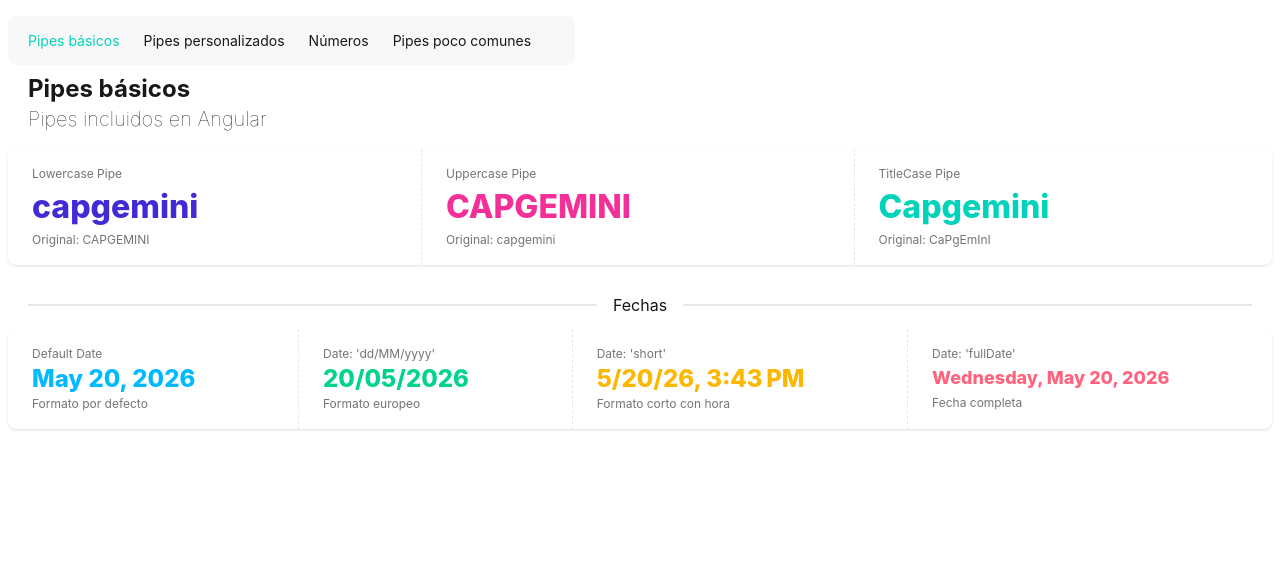
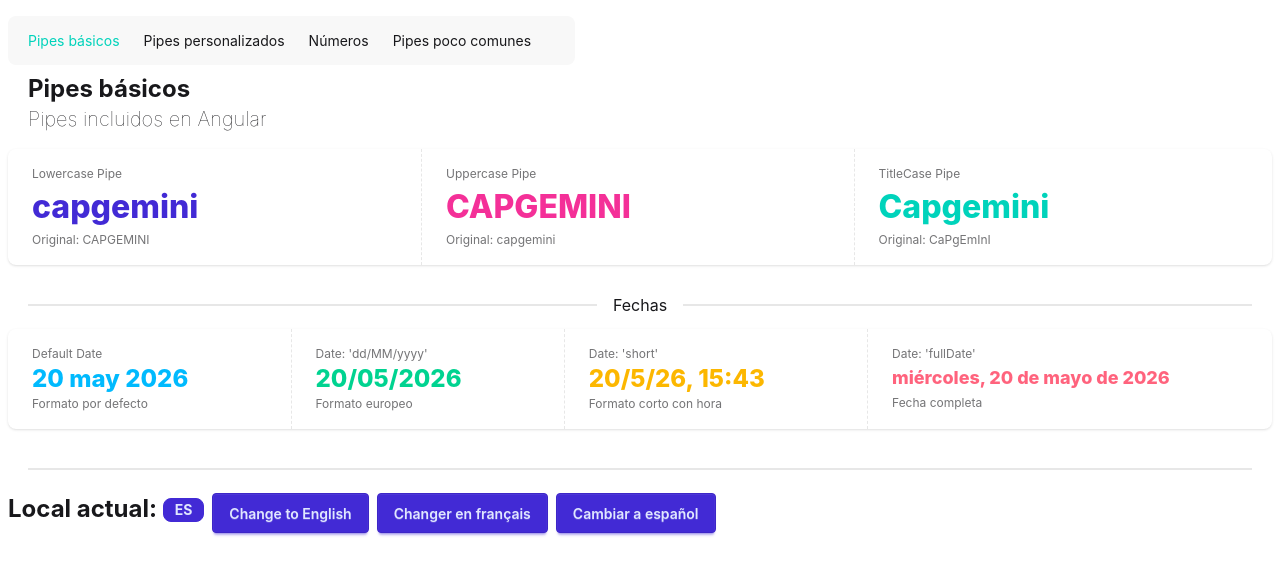
Before and after one commit to cesantaniello/05-pipes-app, an Angular app: page /basic in a window 1280 px wide. Shown: the top 574 px of the page. Built offline with nearby package versions, Linux system fonts and the light colour scheme.

Commit message:
Changing languages

```diff
--- a/src/app/app.config.ts
+++ b/src/app/app.config.ts
@@ -1,11 +1,24 @@
-import { ApplicationConfig, provideBrowserGlobalErrorListeners } from '@angular/core';
+import { ApplicationConfig, LOCALE_ID, provideBrowserGlobalErrorListeners } from '@angular/core';
 import { provideRouter } from '@angular/router';
 
 import { routes } from './app.routes';
+import { registerLocaleData } from '@angular/common';
+
+import localeEs from '@angular/common/locales/es';
+import localeFr from '@angular/common/locales/fr';
+
+
+registerLocaleData(localeEs, 'es');
+registerLocaleData(localeFr, 'fr');
 
 export const appConfig: ApplicationConfig = {
   providers: [
     provideBrowserGlobalErrorListeners(),
-    provideRouter(routes)
+    provideRouter(routes),
+
+    {
+      provide: LOCALE_ID,
+      useValue: 'es'
+    }
   ]
 };
--- a/src/app/pages/basic-page/basic-page.html
+++ b/src/app/pages/basic-page/basic-page.html
@@ -52,3 +52,16 @@
     <div class="stat-desc">Fecha completa</div>
   </div>
 </div>
+
+<div class="divider mx-5"></div>
+
+<div class="flex flex-row gap-2">
+  <h1 class="text-2xl font-bold">Local actual:
+    <span class="badge badge-primary">ES</span>
+  </h1>
+
+  <button class="btn btn-primary">Change to English</button>
+  <button class="btn btn-primary">Changer en français</button>
+  <button class="btn btn-primary">Cambiar a español</button>
+
+</div>
```
